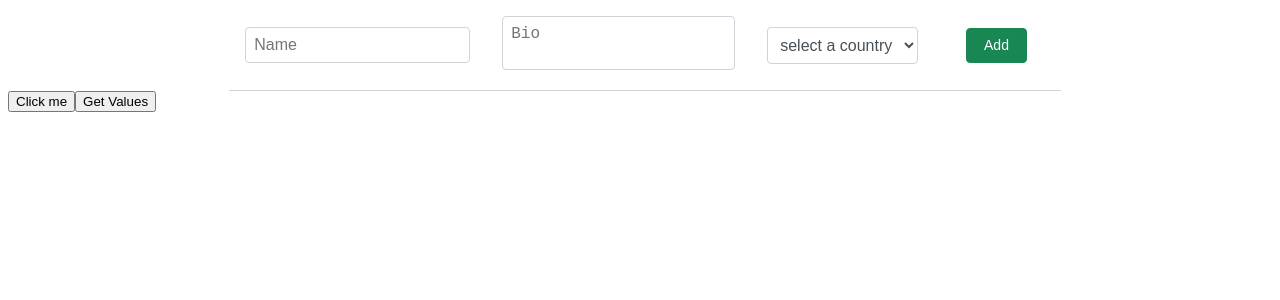
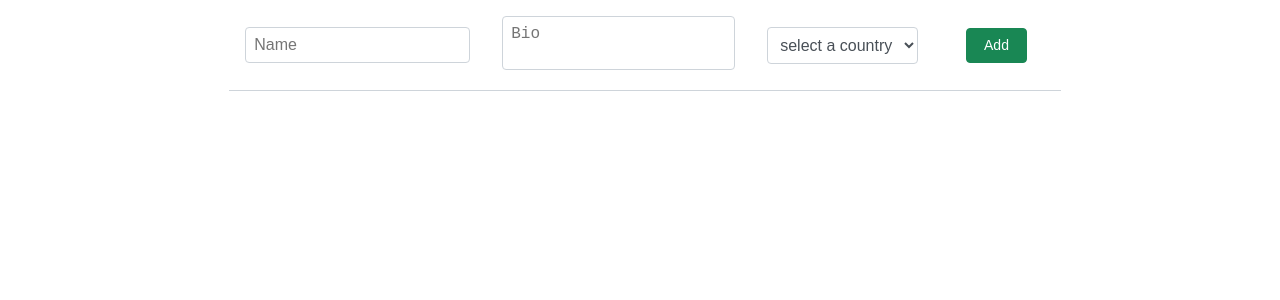
Before and after one commit to AkshayGit17/Dynamic-Form-Inputs, a React (Create React App) app: page / in a window 1280 px wide. Shown: the top 300 px of the page. Built offline with nearby package versions, Linux system fonts and the light colour scheme.

Commit message:
Added README.md file

```diff
--- a/src/App.js
+++ b/src/App.js
@@ -60,7 +60,7 @@ function App() {
       }
       return inputRowValues;
     });
-    console.log(values);
+    return values;
   };
 
   return (
@@ -72,8 +72,6 @@ function App() {
         addSeperator
         rowSeperatorStyles={{ width: '52rem' }}
       />
-      <button onClick={validate}>Click me</button>
-      <button onClick={getValues}>Get Values</button>
     </div>
   );
 }
```
Also changed, not shown: 1 other file (tests, documents, lock files or other folders).
